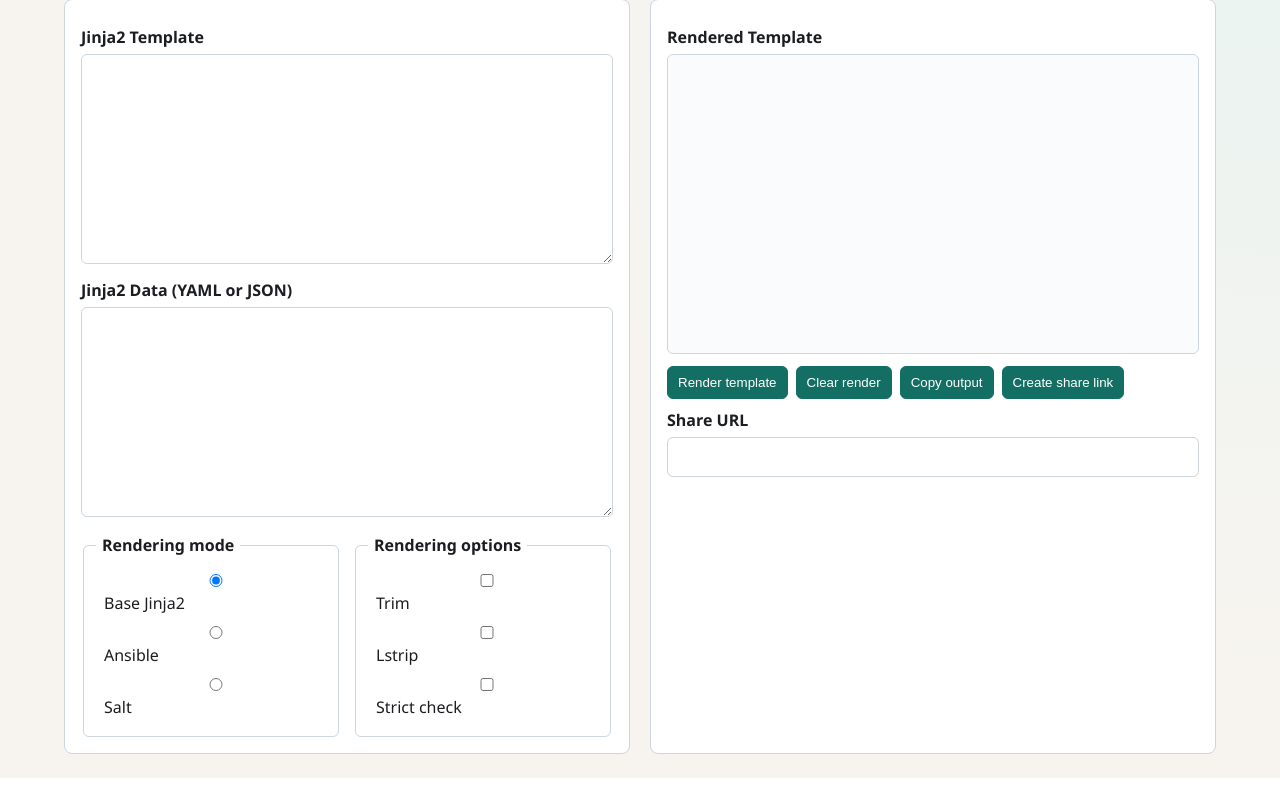
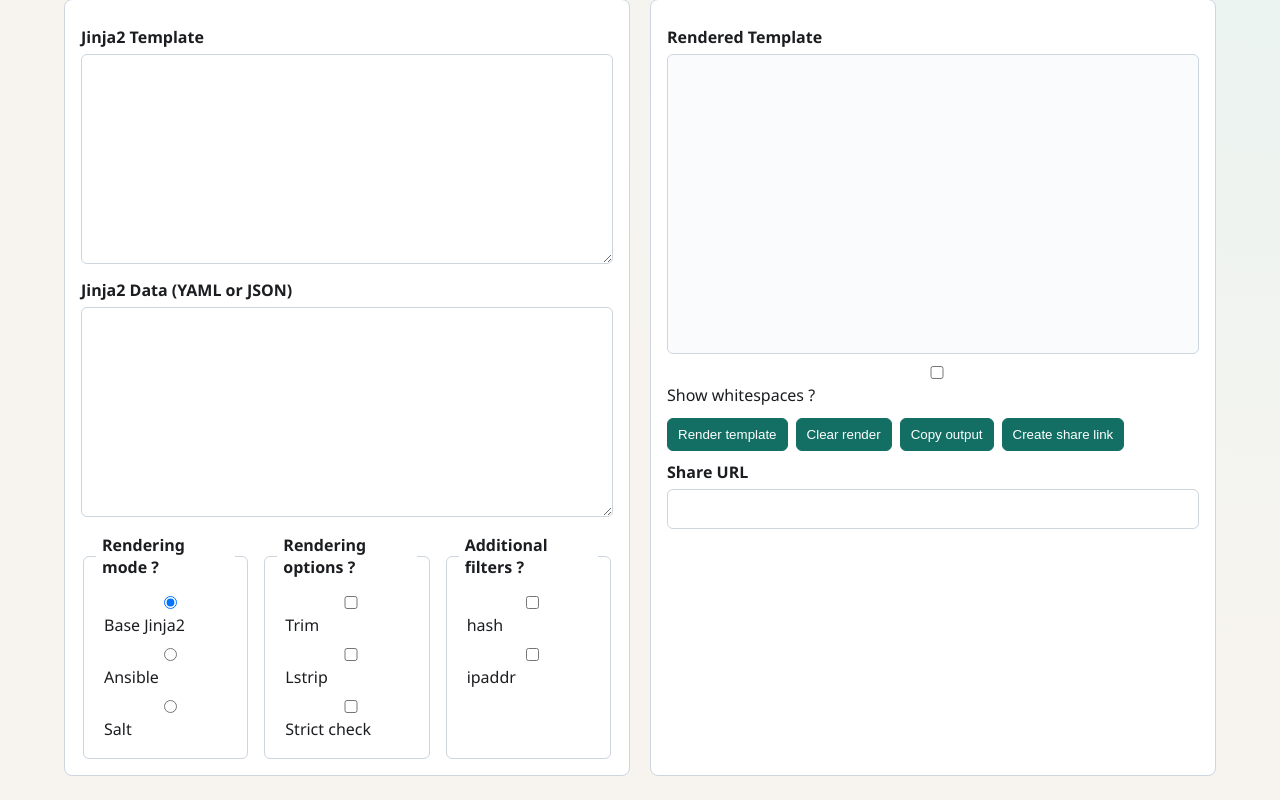
Before and after one commit to wbollock/yajr, a FastAPI app: page / in a window 1280 px wide. Shown: the part 112-912 px from the top of the page. Before the commit the page ends 890 px from the top, so only its background shows below. Run offline with FastAPI, Linux system fonts and the light colour scheme.

Commit message:
feat(ui): add additional filters and whitespace visualization controls

```diff
--- a/web/static/css/site.css
+++ b/web/static/css/site.css
@@ -77,7 +77,7 @@
 
 .controls {
   display: grid;
-  grid-template-columns: 1fr 1fr;
+  grid-template-columns: 1fr 1fr 1fr;
   gap: 12px;
   margin-top: 12px;
 }
@@ -95,6 +95,43 @@
 fieldset label {
   margin: 8px;
   font-weight: 500;
+}
+
+.show-ws {
+  margin-top: 8px;
+  font-weight: 500;
+}
+
+.ws_space,
+.ws_tab,
+.ws_newline {
+  display: inline-block;
+  position: relative;
+  padding: 0 1px;
+}
+
+.ws_space.ws_vis::after {
+  content: "\2022";
+  color: #9aa6b2;
+  position: absolute;
+  left: 0;
+  top: 0;
+}
+
+.ws_tab.ws_vis::after {
+  content: "\21E5";
+  color: #9aa6b2;
+  position: absolute;
+  left: 0;
+  top: 0;
+}
+
+.ws_newline.ws_vis::after {
+  content: "\21B5";
+  color: #9aa6b2;
+  position: absolute;
+  left: 0;
+  top: 0;
 }
 
 .actions {
@@ -121,4 +158,8 @@
   .grid {
     grid-template-columns: 1fr;
   }
+
+  .controls {
+    grid-template-columns: 1fr;
+  }
 }
--- a/web/static/js/app.js
+++ b/web/static/js/app.js
@@ -1,3 +1,13 @@
+function selectedFilters() {
+  const filters = [];
+  document.querySelectorAll(".add_filters").forEach((el) => {
+    if (el.checked) {
+      filters.push(el.id.replace("filter_", ""));
+    }
+  });
+  return filters;
+}
+
 function currentPayload() {
   const mode = document.querySelector("input[name='render_mode']:checked").value;
   return {
@@ -9,8 +19,55 @@
       trim: document.getElementById("opt_trim").checked,
       lstrip: document.getElementById("opt_lstrip").checked,
     },
-    filters: [],
+    filters: selectedFilters(),
   };
+}
+
+function classifyWhitespaces(text) {
+  const wrap = document.createElement("span");
+  const normal = [];
+
+  function flush() {
+    if (normal.length > 0) {
+      wrap.append(document.createTextNode(normal.join("")));
+      normal.length = 0;
+    }
+  }
+
+  for (let i = 0; i < text.length; i += 1) {
+    const ch = text[i];
+    if (ch === " " || ch === "\t" || ch === "\n") {
+      flush();
+      const marker = document.createElement("span");
+      if (ch === " ") {
+        marker.className = "ws_space";
+        marker.textContent = " ";
+      } else if (ch === "\t") {
+        marker.className = "ws_tab";
+        marker.textContent = "\t";
+      } else {
+        marker.className = "ws_newline";
+        marker.textContent = "\n";
+      }
+      wrap.append(marker);
+    } else {
+      normal.push(ch);
+    }
+  }
+
+  flush();
+  return wrap;
+}
+
+function applyWhitespaceToggle() {
+  const enabled = document.getElementById("toggle_whitespaces").checked;
+  document.querySelectorAll(".ws_space,.ws_tab,.ws_newline").forEach((el) => {
+    if (enabled) {
+      el.classList.add("ws_vis");
+    } else {
+      el.classList.remove("ws_vis");
+    }
+  });
 }
 
 async function renderTemplate() {
@@ -21,7 +78,11 @@
     body: JSON.stringify(payload),
   });
   const data = await response.json();
-  document.getElementById("render_results").textContent = data.render_result || "";
+
+  const pre = document.getElementById("render_results");
+  pre.innerHTML = "";
+  pre.append(classifyWhitespaces(data.render_result || ""));
+  applyWhitespaceToggle();
 }
 
 async function createShare() {
@@ -56,17 +117,24 @@
   document.getElementById("opt_strict").checked = !!options.strict;
   document.getElementById("opt_trim").checked = !!options.trim;
   document.getElementById("opt_lstrip").checked = !!options.lstrip;
+
+  const activeFilters = payload.filters || [];
+  document.querySelectorAll(".add_filters").forEach((el) => {
+    const key = el.id.replace("filter_", "");
+    el.checked = activeFilters.includes(key);
+  });
 }
 
 document.getElementById("request_render").addEventListener("click", renderTemplate);
 document.getElementById("create_share").addEventListener("click", createShare);
+document.getElementById("toggle_whitespaces").addEventListener("change", applyWhitespaceToggle);
 
 document.getElementById("reset_render").addEventListener("click", function () {
   document.getElementById("render_results").textContent = "";
 });
 
 document.getElementById("copy_render").addEventListener("click", function () {
-  navigator.clipboard.writeText(document.getElementById("render_results").textContent || "");
+  navigator.clipboard.writeText(document.getElementById("render_results").innerText || "");
 });
 
 loadShare(window.__INITIAL_SHARE_TOKEN__);
--- a/web/templates/index.html
+++ b/web/templates/index.html
@@ -23,16 +23,21 @@
 
         <div class="controls">
           <fieldset>
-            <legend>Rendering mode</legend>
+            <legend>Rendering mode ?</legend>
             <label><input type="radio" name="render_mode" value="base" checked /> Base Jinja2</label>
             <label><input type="radio" name="render_mode" value="ansible" /> Ansible</label>
             <label><input type="radio" name="render_mode" value="salt" /> Salt</label>
           </fieldset>
           <fieldset>
-            <legend>Rendering options</legend>
+            <legend>Rendering options ?</legend>
             <label><input type="checkbox" id="opt_trim" /> Trim</label>
             <label><input type="checkbox" id="opt_lstrip" /> Lstrip</label>
             <label><input type="checkbox" id="opt_strict" /> Strict check</label>
+          </fieldset>
+          <fieldset>
+            <legend>Additional filters ?</legend>
+            <label><input type="checkbox" class="add_filters" id="filter_hash" /> hash</label>
+            <label><input type="checkbox" class="add_filters" id="filter_ipaddr" /> ipaddr</label>
           </fieldset>
         </div>
       </section>
@@ -40,6 +45,7 @@
       <section>
         <label for="render_results">Rendered Template</label>
         <pre id="render_results"></pre>
+        <label class="show-ws"><input type="checkbox" id="toggle_whitespaces" /> Show whitespaces ?</label>
 
         <div class="actions">
           <button id="request_render">Render template</button>
```
Also changed, not shown: src/jinja_parser/core/renderer.py (+46 -4 lines), tests/test_core_render.py (+37 -0 lines), tests/test_web_api.py (+1 -1 lines).
